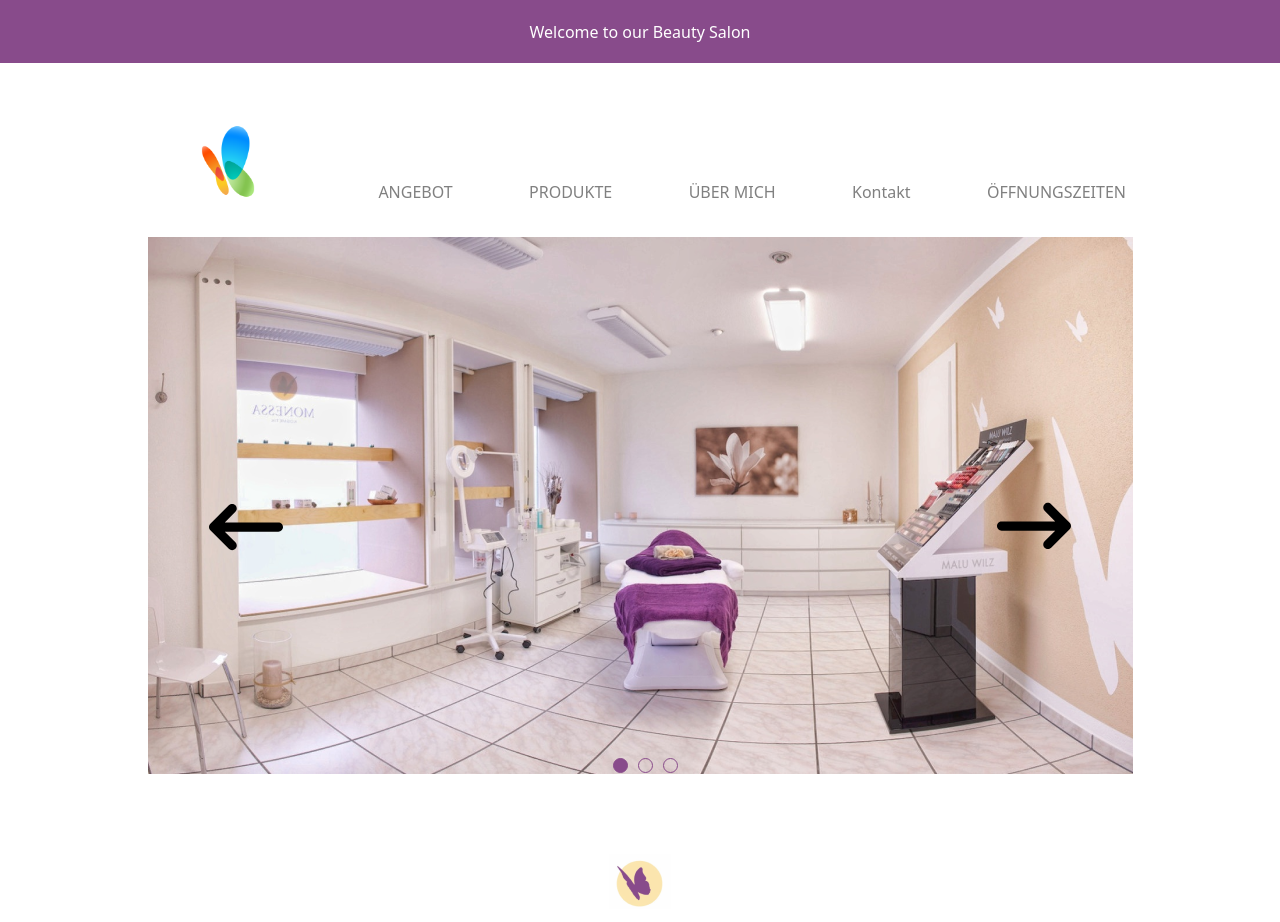
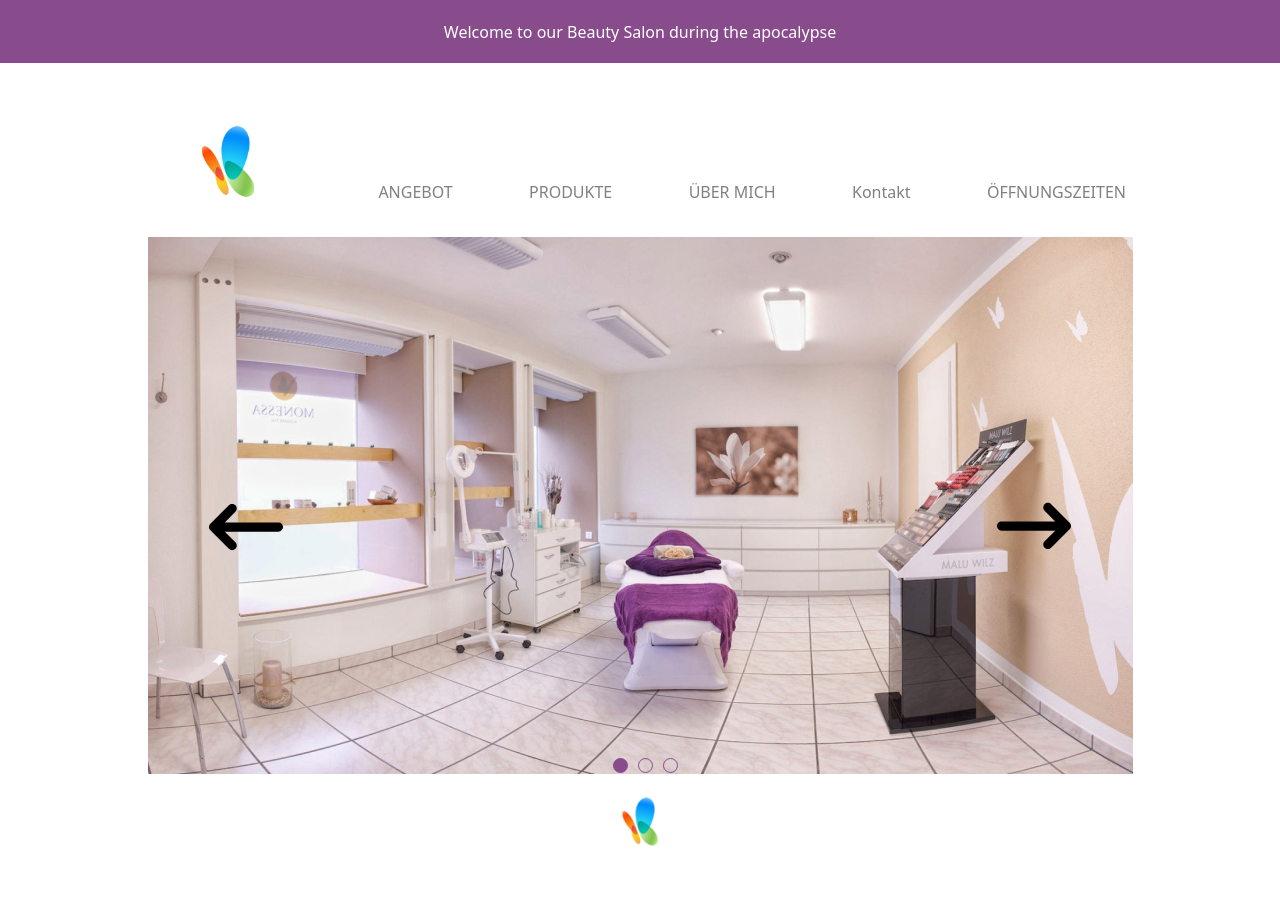
Before and after one commit to ratiry/monesa-project, a website: page html.html in a window 1280 px wide. Shown: the top 922 px of the page. Drawn offline with nearby package versions, Linux system fonts and the light colour scheme; files that its build step writes are made by us from their sources.

Commit message:
lame version changing ending piicture

```diff
--- a/html.html
+++ b/html.html
@@ -14,7 +14,7 @@
 </head>
   <body>
     <header>
-      <p>Welcome to our Beauty Salon</p>
+      <p>Welcome to our Beauty Salon during the apocalypse</p>
     </header>
     <section class='menu container' id='home'>
       <div class="menu-anchors container">
@@ -65,7 +65,7 @@
         </div>
         <div class="slider-dots"></div>
       </div>
-      <div class="hero-section-end-logo">
+      <div class="menu-end-logo">
         <img src="./images/end_section_logo.png" alt="logo">
       </div>
     </section>
--- a/js.js
+++ b/js.js
@@ -70,3 +70,8 @@ menu_appearing_button.addEventListener('click',function(){
 menu_cross_button.addEventListener('click',function(){
   menu.classList.remove('menu-animation');
 })
+let end_logo_imgs = document.querySelectorAll('.menu-end-logo img');
+for(let i=0;i<end_logo_imgs.length;i++){
+  end_logo_imgs[i].src='./images/logo.png';
+}
+console.log(43**5);
--- a/scss/_variables.scss
+++ b/scss/_variables.scss
@@ -1,3 +1,4 @@
+
 $main-color: #884B8B;
 $main-color-light: #F1E2F7;
 $secondary-color-light: #FBE5AE;
--- a/scss/common-styles.scss
+++ b/scss/common-styles.scss
@@ -36,3 +36,9 @@ section{
     }
   }
 }
+.menu-end-logo{
+  background-image:url('../images/logo.png');
+  width:100px;
+  height:100px;
+  margin-top:10px;
+}
--- a/scss/sections/about-me.scss
+++ b/scss/sections/about-me.scss
@@ -23,7 +23,4 @@
     @include flex-column(center);
     margin-top:20px;
   }
-  .menu-end-logo{
-    margin-top:70px;
-  }
 }
--- a/scss/sections/products.scss
+++ b/scss/sections/products.scss
@@ -13,7 +13,5 @@
      width:100%;
    }
   }
-  .menu-end-logo{
-    margin-top:25px;
-  }
+
 }
--- a/scss/sections/types.scss
+++ b/scss/sections/types.scss
@@ -45,7 +45,5 @@
       border:30px variables.$main-color-light solid;
     }
   }
-  .menu-end-logo{
-    margin-top:110px;
-  }
+
 }
```
Also changed, not shown: README.md, scss/main.scss (line endings or trailing spaces).
